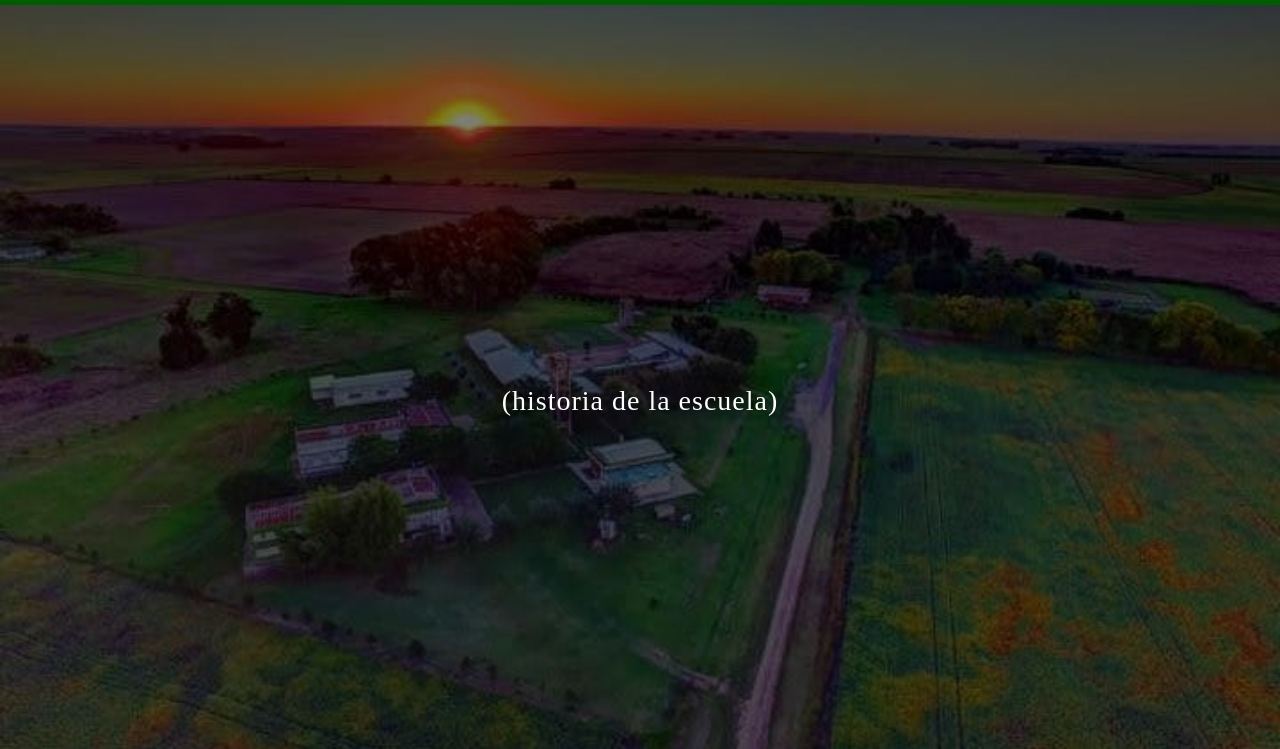
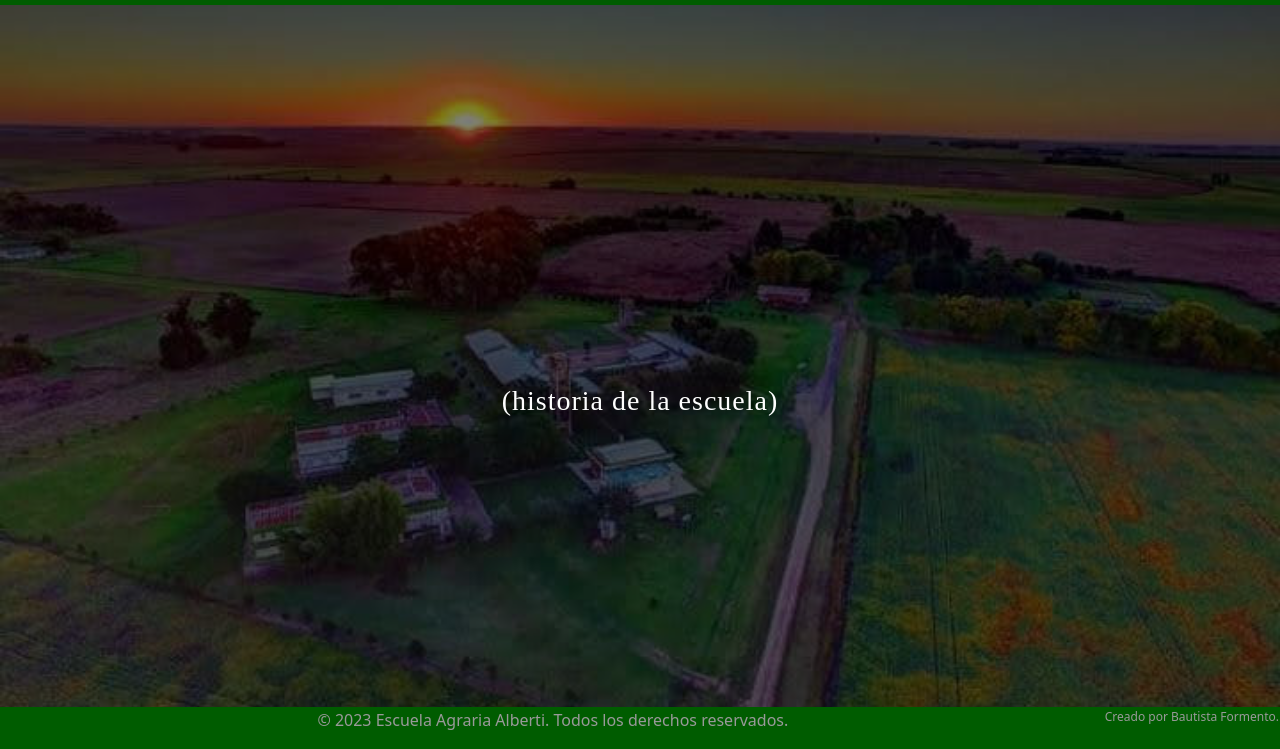
Before and after one commit to Batutaa4/Agraria-Alberti-WEB, a plain HTML site: page index.html in a window 1280 px wide. Shown: the part 51-800 px from the top of the page. Drawn offline with nearby package versions, Linux system fonts and the light colour scheme.

Commit message:
derechos - created-by

```diff
--- a/css/inicio.css
+++ b/css/inicio.css
@@ -70,3 +70,20 @@ body {
     justify-content: flex-end;
 
 }
+
+
+.footer {
+    background-color: rgb(0, 92, 0);
+    color: #999;
+    padding: 1px;
+    text-align: center;
+    position: absolute;
+    bottom: 0;
+    width: 100%;
+}
+.created-by {
+    font-size: 12px;
+    color: #999;
+    float: right;
+
+}
--- a/index.html
+++ b/index.html
@@ -52,6 +52,12 @@
    <div class="text-overlay"><h1> (historia de la escuela)</h1></div>
 
 
+   <footer class="footer">
+    <p>&copy; 2023 Escuela Agraria Alberti. Todos los derechos reservados. <span class="created-by">Creado por Bautista Formento.</span></p>
+</footer>
+
+
+
 
 </body>
 </html>
```
